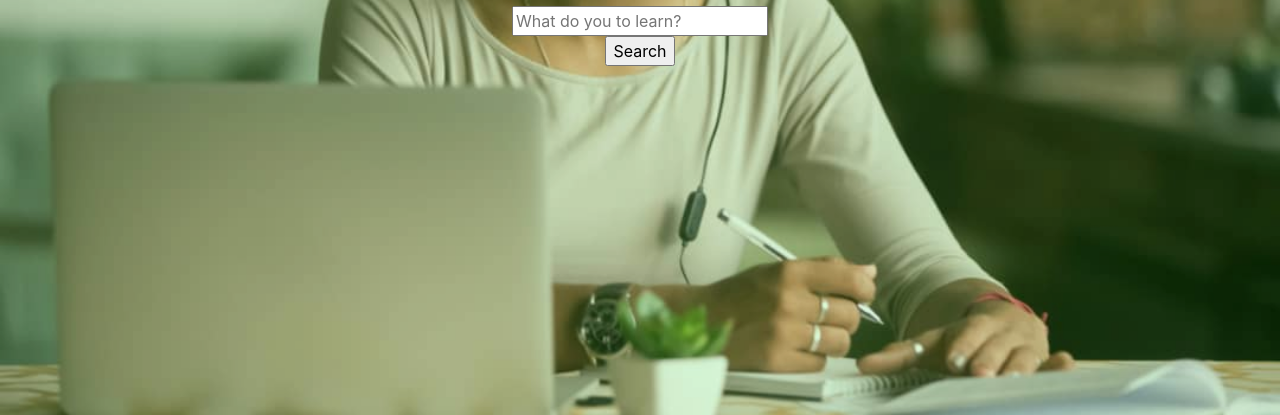
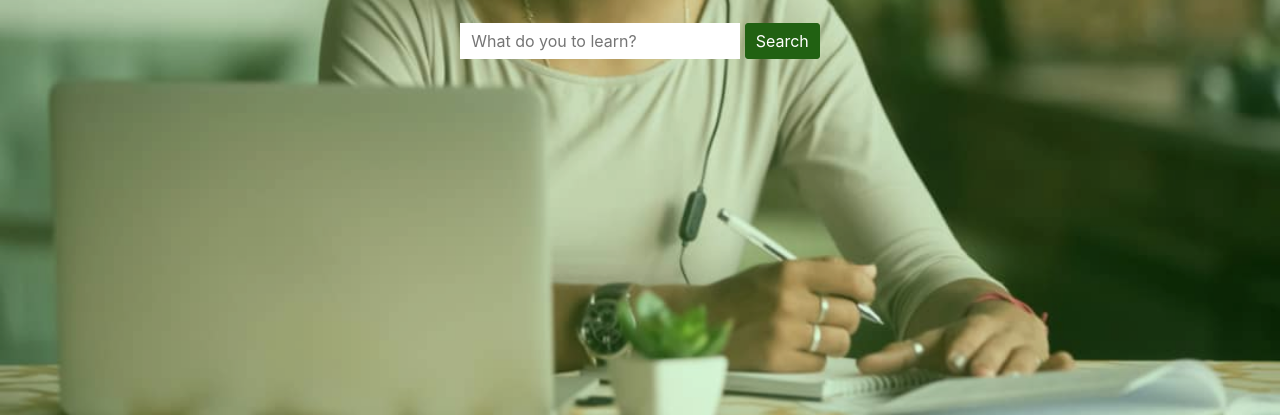
Before and after one commit to Oluwaniphise/Mirademy, a plain HTML site: page index.html in a window 1280 px wide. Shown: the part 518-933 px from the top of the page. Drawn offline with Linux system fonts and the light colour scheme.

Commit message:
initial commit

```diff
--- a/index.html
+++ b/index.html
@@ -54,8 +54,10 @@
    <div class="img-overlay-text">
      <h1 class="img_overlay_heading">Learn aything, anywhere, anytime</h1>
      <p class="img_overlay_par">Learn local and international programmes</p>
+     <form action="" method="GET">
      <input type="text" placeholder="What do you to learn?">
      <input type="submit" value="Search">
+    </form>
    </div>
  </div>
 
@@ -68,6 +70,7 @@
 
 
 
+
 <script src="jquery.min.js"></script>
 <script src="bootstrap/js/bootstrap.min.js"></script>
 </body>
--- a/main.css
+++ b/main.css
@@ -1,5 +1,6 @@
 body{
     font-family:'Segoe UI', Tahoma, Geneva, Verdana, sans-serif;
+
 }
 img{
     width:130px;
@@ -55,8 +56,21 @@ nav ul li a:hover{
     letter-spacing: 0.3rem;
     font-weight:600;
 }
-.img_overlay_par {
+.img_overlay_par{
   font-size:1.2rem;
+}
+input[type="text"]{
+    width:280px;
+    padding:5px 10px;
+    border:1px solid white;
+}
+input[type="submit"]{
+    background:#216112;
+    margin-top:10px;
+    color:white;
+    padding:5px 10px;
+    border-radius:3px;
+    border:1px solid #216112;
 }
 
 
@@ -64,7 +78,7 @@ nav ul li a:hover{
 @media screen and (max-width:576px){
 
     .img_overlay_heading{
-        font-size:1.3rem;
+        font-size:1.25rem;
         letter-spacing: 0.1rem;
         font-weight:450;
     }
```
